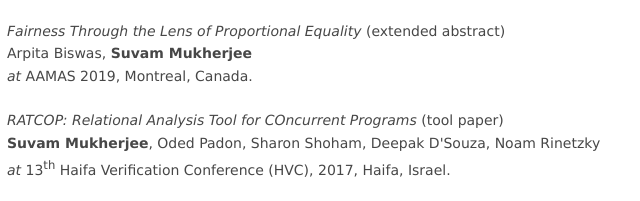
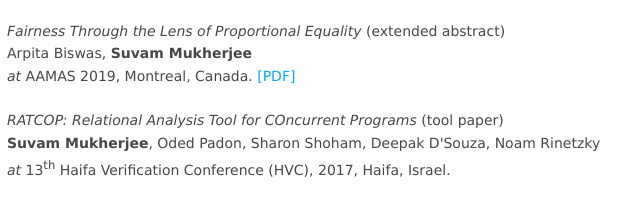
Before and after one commit to suvamM/suvamm.github.io, a plain HTML site: page pubs.html in a window 1280 px wide. Shown: the part 352-553 px from the top of the page, 184-824 px from the left. Drawn offline with Linux system fonts and the light colour scheme.

Commit message:
adding AAMAS19 paper

```diff
--- a/pubs.html
+++ b/pubs.html
@@ -135,7 +135,7 @@
         <li>
           <i>Fairness Through the Lens of Proportional Equality</i> (extended abstract) <br>
           Arpita Biswas, <b>Suvam Mukherjee</b> <br>
-          <i>at</i> AAMAS 2019, Montreal, Canada. <br>
+          <i>at</i> AAMAS 2019, Montreal, Canada. <a href="./papers/ea0987-biswasA.pdf">[PDF]</a> <br>
         </li>
         <br>
 
```
Also changed, not shown: 1 other file.
